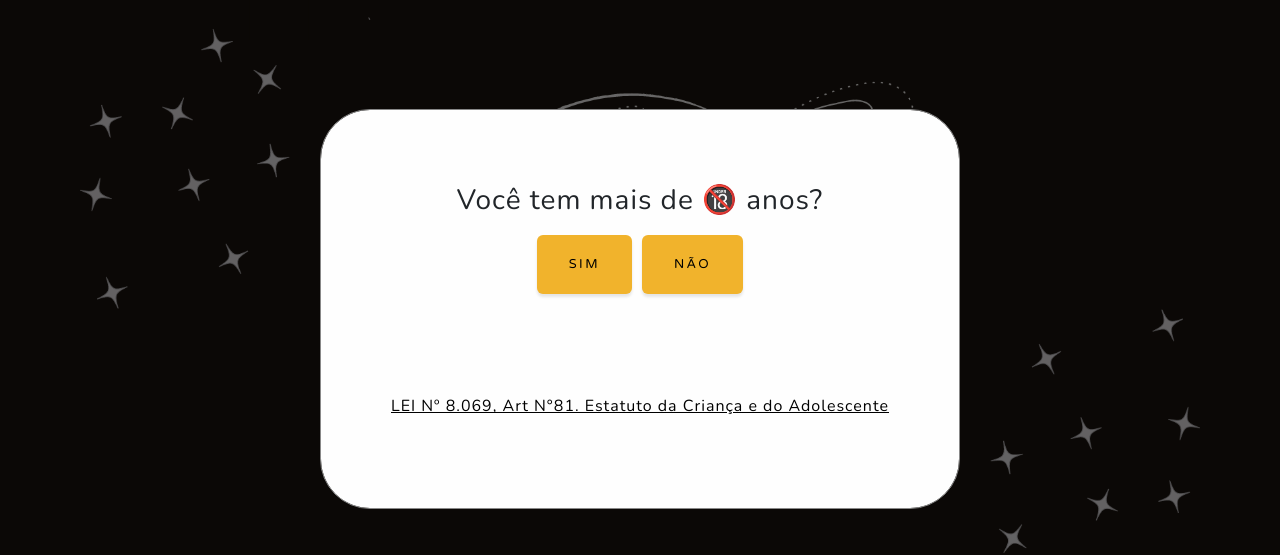
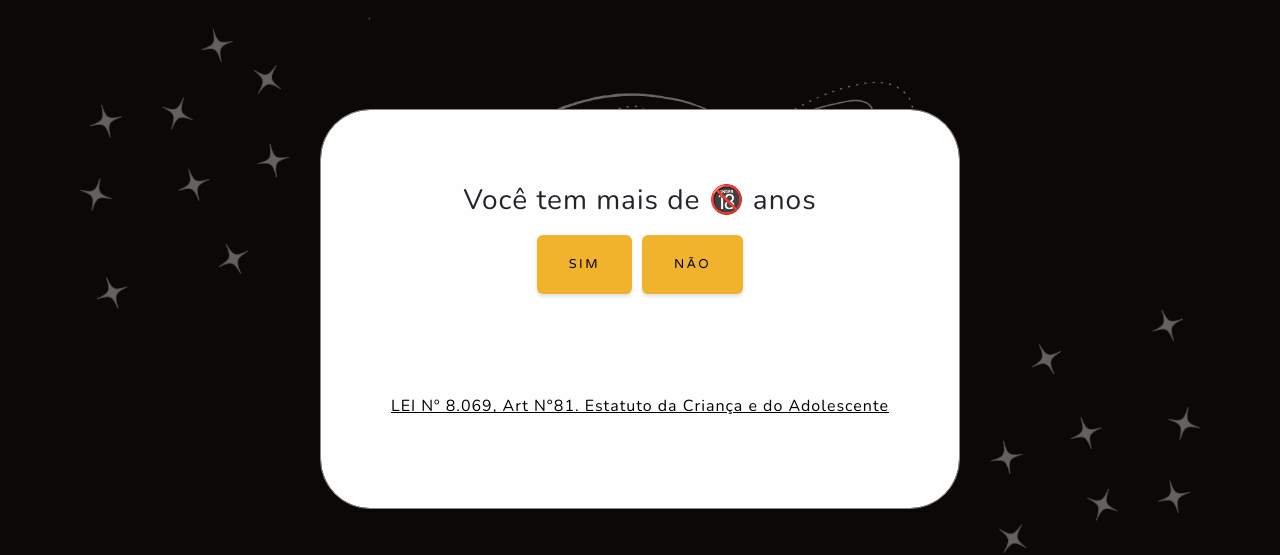
Before and after one commit to KaikNunes/Space-Drinks, a plain HTML site: page index.html in a window 1280 px wide. Shown: the part 91-646 px from the top of the page. Drawn offline with nearby package versions, Linux system fonts and the light colour scheme.

Commit message:
update KAIK

```diff
--- a/index.html
+++ b/index.html
@@ -20,7 +20,7 @@
   <!-- Modal -->
   <div id="myModal" class="modal">
     <div class="modal-content">
-      <h3>Você tem mais de 🔞 anos?</h3>
+      <h3>Você tem mais de 🔞 anos</h3>
       <div class="modal-buttons">
         <button class = "btn botoes-modal" id="yesBtn">Sim</button>
         <button class = "btn botoes-modal" id="noBtn">Não</button>
```
